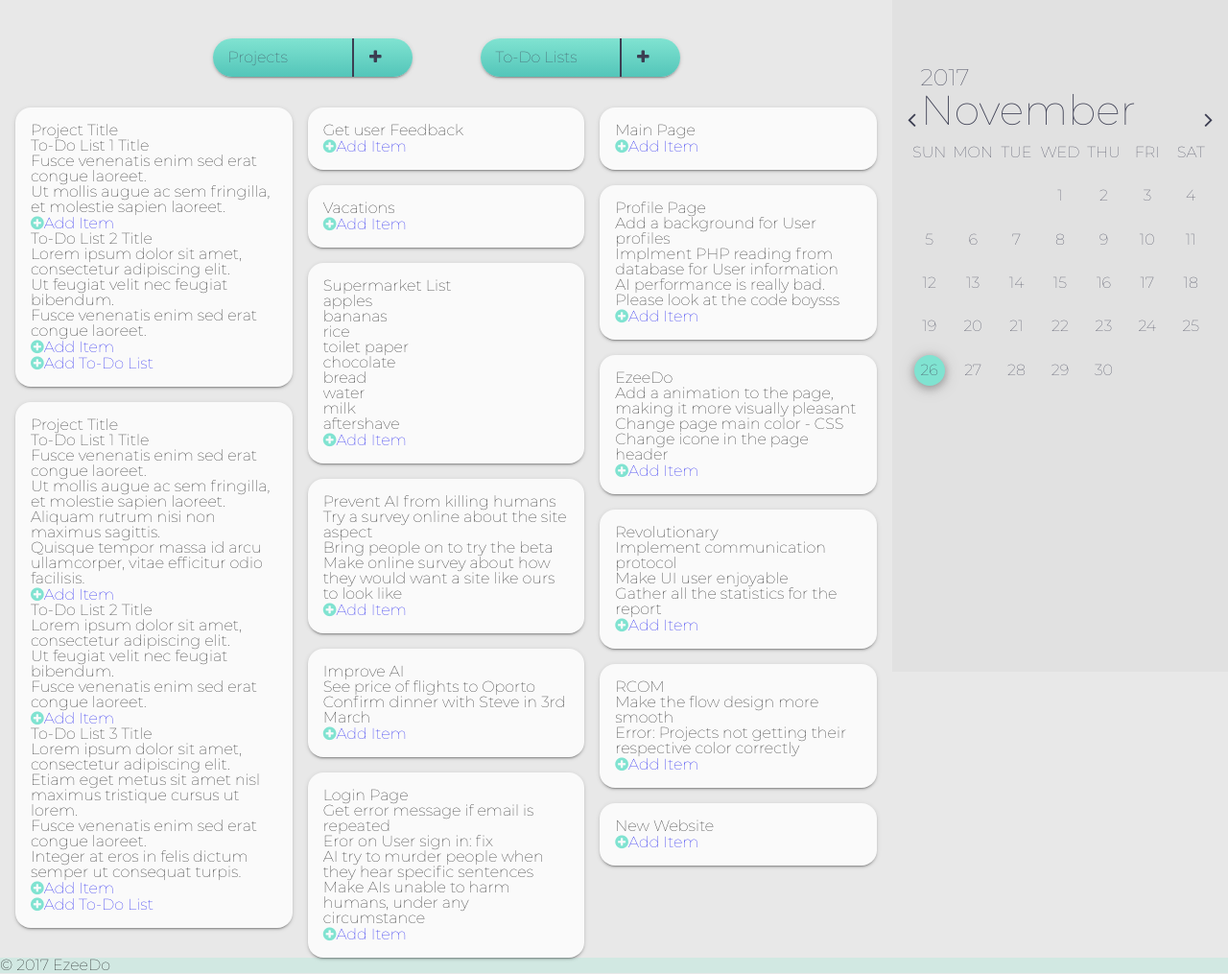
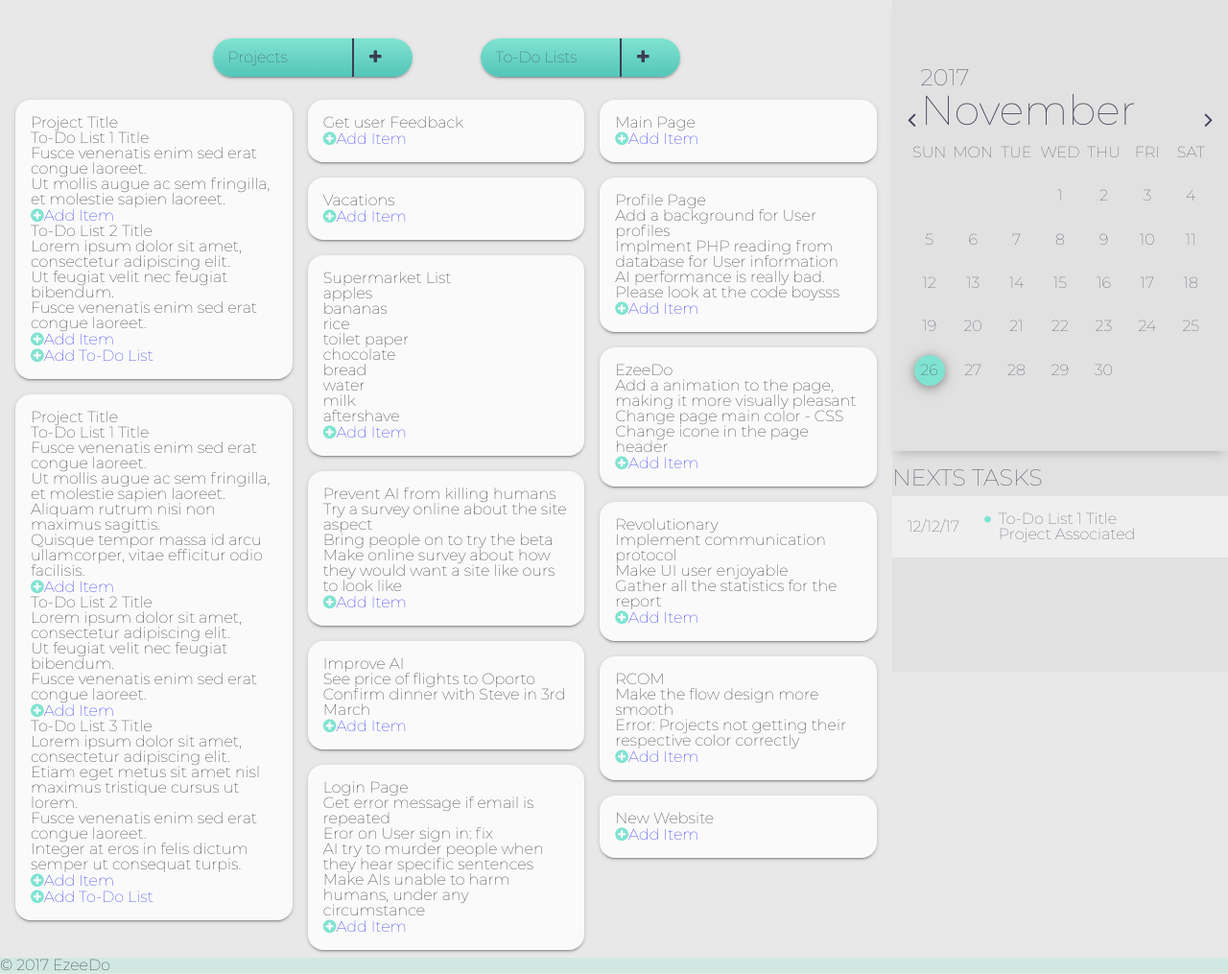
Before and after one commit to EdgarACarneiro/feup-ltw, a PHP site: page / in a window 1280 px wide. Shown: the part 100-1115 px from the top of the page at 96% size. Run offline with PHP 8.4, Linux system fonts and the light colour scheme; data comes from the database, SQL or seed files in the repository; style sheets or scripts are compiled from the project's sources; some web fonts are replaced.

Commit message:
start next tasks design

```diff
--- a/styles/site/_calendar.scss
+++ b/styles/site/_calendar.scss
@@ -3,7 +3,6 @@
     position: fixed;
     top: $nav-height;
     right: 0;
-    //background: linear-gradient(to right, $payne-s-grey, $payne-s-grey-darker);
     background-color: $grey-light;
     width: $calendar-width;
     height: calc(100vh - #{$nav-height});
@@ -16,6 +15,8 @@
 .calendar-widget {
     padding: $default-padding;
     color: $payne-s-grey;
+    background-color: $grey-light;
+    box-shadow: 0 7px 10px -5px rgba(0, 0, 0, 0.2);
     .header {
         font-size: 1.5em;
         height: 5em;
@@ -54,3 +55,37 @@
         }
     }
 }
+
+#nexts-tasks {
+    margin-top: $default-margin;
+    color: $payne-s-grey;
+    >h2 {
+        font-size: 1.5em;
+        margin-bottom: 0.3em;
+    }
+    #date-of-next-taks {
+        width: 5em;
+    }
+    >div:hover {
+        box-shadow: 0 -7px 10px -5px rgba(0, 0, 0, 0.2), 0 7px 10px -5px rgba(0, 0, 0, 0.2);
+    }
+    >div {
+        display: flex;
+        align-items: center;
+        vertical-align: middle;
+        padding: $default-padding;
+        background-color: #efefef;
+        ul {
+            display: flex;
+        }
+        ul:before {
+            content: "\f111";
+            font-family: 'FontAwesome';
+            font-size: 0.5em;
+            height: 3.5em;
+            margin-right: $default-margin;
+            margin-top: 0.5em;
+            color: $riptide;
+        }
+    }
+}
--- a/styles/site/_index.scss
+++ b/styles/site/_index.scss
@@ -98,7 +98,7 @@ body {
 
 .masonry-item {
     display: inline-block;
-    margin-top: $masonry-gap;
+    margin: calc(#{$masonry-gap} / 2) 0;
     background-color: $cards;
     width: 100%;
     >article {
--- a/styles/style.css
+++ b/styles/style.css
@@ -343,7 +343,7 @@ body {
 
 .masonry-item {
   display: inline-block;
-  margin-top: 1em;
+  margin: calc(1em / 2) 0;
   background-color: #fafafa;
   width: 100%;
 }
@@ -376,6 +376,8 @@ footer {
 .calendar-widget {
   padding: 1em;
   color: #3C3E52;
+  background-color: #e1e1e1;
+  box-shadow: 0 7px 10px -5px rgba(0, 0, 0, 0.2);
 }
 
 .calendar-widget .header {
@@ -421,6 +423,46 @@ footer {
   box-shadow: 0 2px 20px 0 rgba(0, 0, 0, 0.14), 0 3px 10px 0 rgba(0, 0, 0, 0.2), 0 1px 10px 0px rgba(0, 0, 0, 0.12);
 }
 
+#nexts-tasks {
+  margin-top: 1em;
+  color: #3C3E52;
+}
+
+#nexts-tasks > h2 {
+  font-size: 1.5em;
+  margin-bottom: 0.3em;
+}
+
+#nexts-tasks #date-of-next-taks {
+  width: 5em;
+}
+
+#nexts-tasks > div:hover {
+  box-shadow: 0 -7px 10px -5px rgba(0, 0, 0, 0.2), 0 7px 10px -5px rgba(0, 0, 0, 0.2);
+}
+
+#nexts-tasks > div {
+  display: flex;
+  align-items: center;
+  vertical-align: middle;
+  padding: 1em;
+  background-color: #efefef;
+}
+
+#nexts-tasks > div ul {
+  display: flex;
+}
+
+#nexts-tasks > div ul:before {
+  content: "\f111";
+  font-family: 'FontAwesome';
+  font-size: 0.5em;
+  height: 3.5em;
+  margin-right: 1em;
+  margin-top: 0.5em;
+  color: #80E3D1;
+}
+
 .sign-user {
   padding-top: 100px;
 }
--- a/templates/calendar.php
+++ b/templates/calendar.php
@@ -158,4 +158,16 @@
                 </tr>
             </table>
         </section>
+        <section id="nexts-tasks">
+            <h2>NEXTS TASKS</h2>
+            <div>
+                <div id="date-of-next-taks">
+                    <p>12/12/17</p>
+                </div>
+                <ul>
+                    <li><h4>To-Do List 1 Title</h4>
+                    <h5>Project Associated</h5></li>
+                </ul>
+            </div>
+        </section>
     </aside>
```
